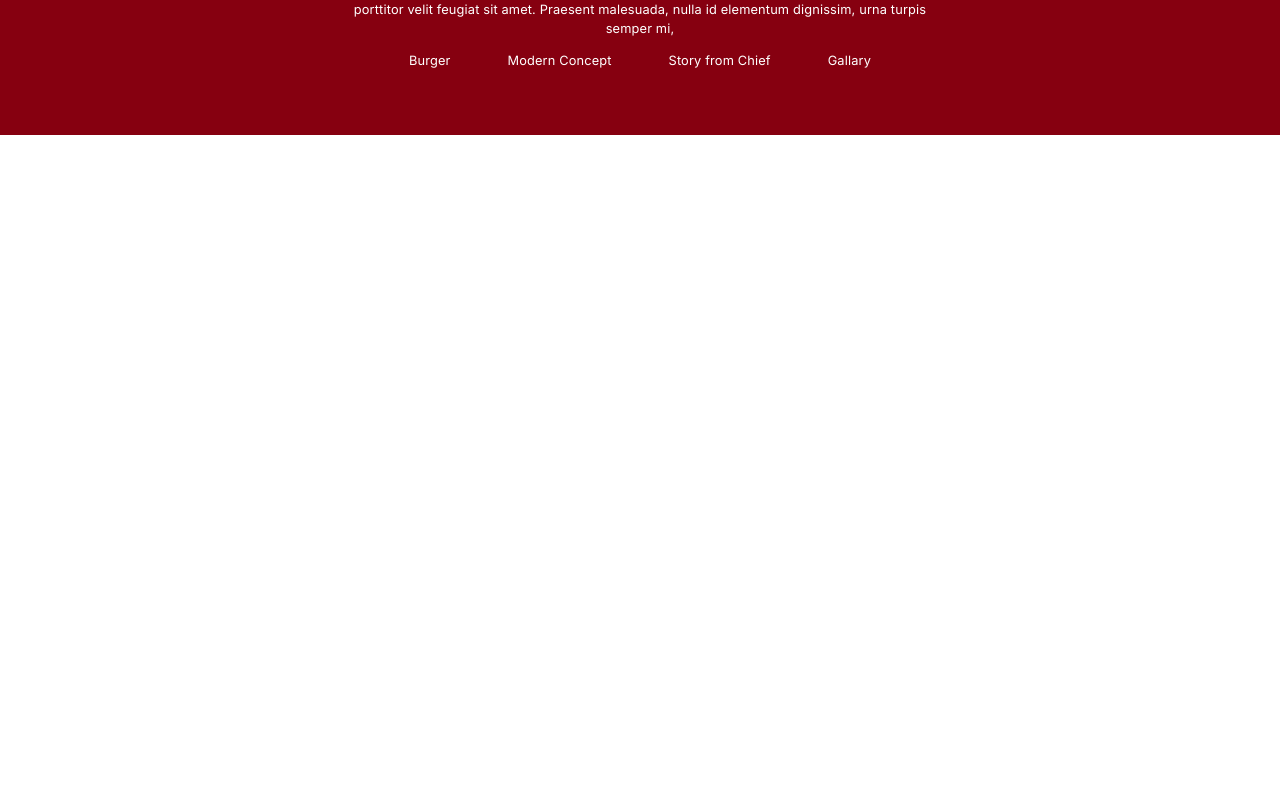
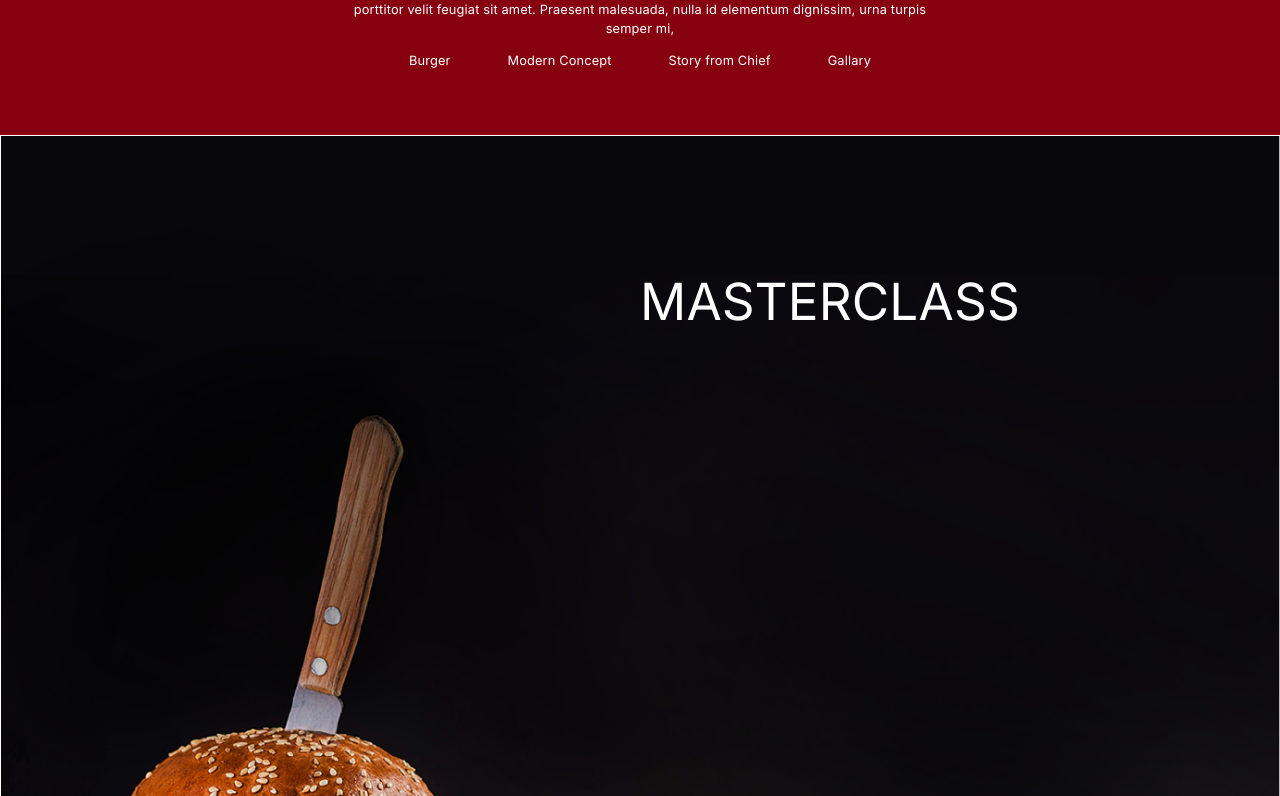
Before and after one commit to Karim-Karam/Burger, a Next.js app: page / in a window 1280 px wide. Shown: the part 2804-3600 px from the top of the page. Before the commit the page ends 2939 px from the top, so only its background shows below. Built offline with nearby package versions, Linux system fonts and the light colour scheme; a web font is replaced by a local one.

Commit message:
knife div

```diff
--- /dev/null
+++ b/component/knifediv.js
@@ -0,0 +1,27 @@
+"use client";
+import React from "react";
+import Image from "next/image";
+import assetr5 from "../images/Asset5.png";
+
+const Knifediv = () => {
+  return (
+    <div className="knife-div">
+      <div className="knife-img">
+        <Image
+          src={assetr5}
+          layout="responsive"
+          objectFit="cover"
+          objectPosition="center"
+          alt="Picture of the author"
+        />
+      </div>
+      <div className="knife-text">
+        <div className="masterclass">
+          <span>masterclass</span>
+        </div>
+      </div>
+    </div>
+  );
+};
+
+export default Knifediv;
--- a/component/mobilediv.js
+++ b/component/mobilediv.js
@@ -5,9 +5,6 @@ import assetr4 from "../images/Asset4.png";
 import Button from "@mui/material/Button";
 
 const Mobilediv = () => {
-  const imageStyle = {
-    height: "100%",
-  };
   return (
     <div className="mobile-div">
       <div>
@@ -17,7 +14,6 @@ const Mobilediv = () => {
           objectFit="cover"
           objectPosition="center"
           alt="Picture of the author"
-          style={imageStyle}
         />
       </div>
       <div className="mobile-textDiv">
--- a/src/app/globals.css
+++ b/src/app/globals.css
@@ -222,3 +222,25 @@ body {
   width: 50%;
   color: #ffff;
 }
+.knife-div {
+  position: relative;
+  height: 80vw;
+}
+.knife-img {
+  width: 100%;
+  height: 100%;
+  position: absolute;
+}
+.knife-text {
+  color: #ffff;
+  position: absolute;
+  top: 10vw;
+  right: 15vw;
+  display: flex;
+  flex-direction: column;
+  width: 35vw;
+}
+.masterclass {
+  font-size: 4vw;
+  text-transform: uppercase;
+}
--- a/src/app/page.js
+++ b/src/app/page.js
@@ -6,6 +6,7 @@ import SecondSection from "../../component/secondSection";
 import Yellowdiv from "../../component/yellowdiv";
 import Mobilediv from "../../component/mobilediv";
 import Reddiv from "../../component/reddiv";
+import Knifediv from "../../component/knifediv";
 
 export default function Home() {
   return (
@@ -16,6 +17,7 @@ export default function Home() {
       <Yellowdiv />
       <Mobilediv />
       <Reddiv />
+      <Knifediv />
     </>
   );
 }
```
Also changed, not shown: images/Asset5.png (renamed from images/Asset 5@4x.png).
